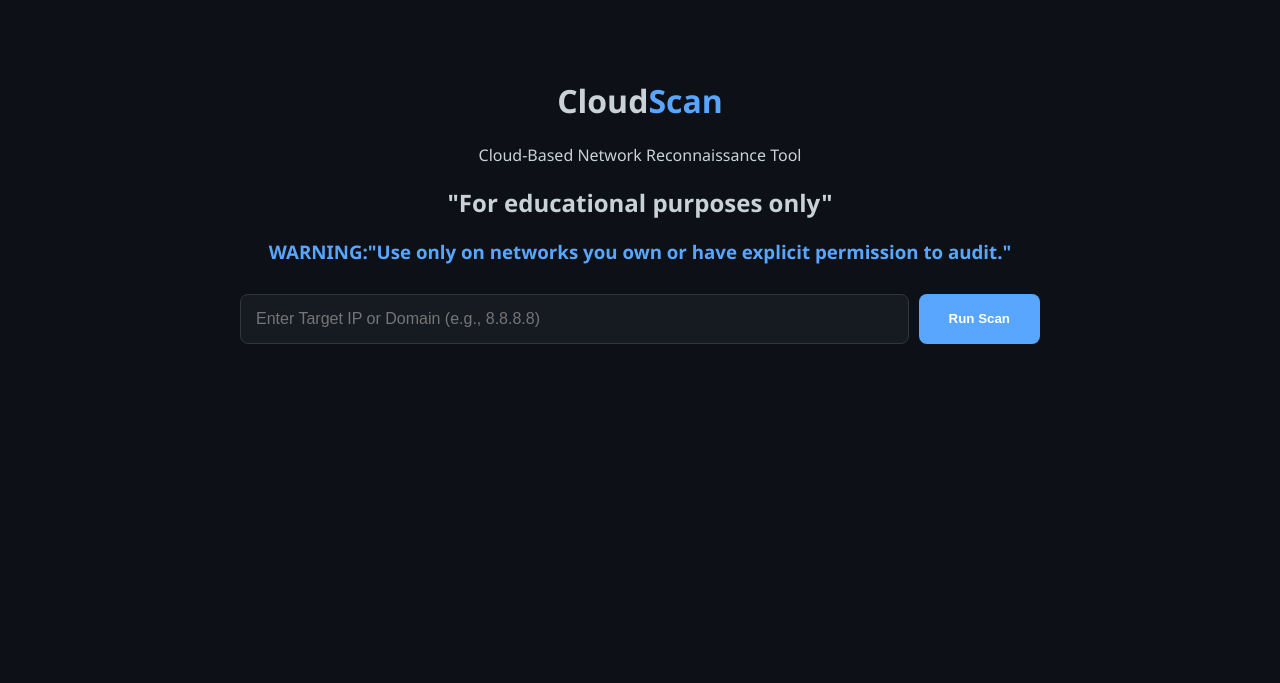
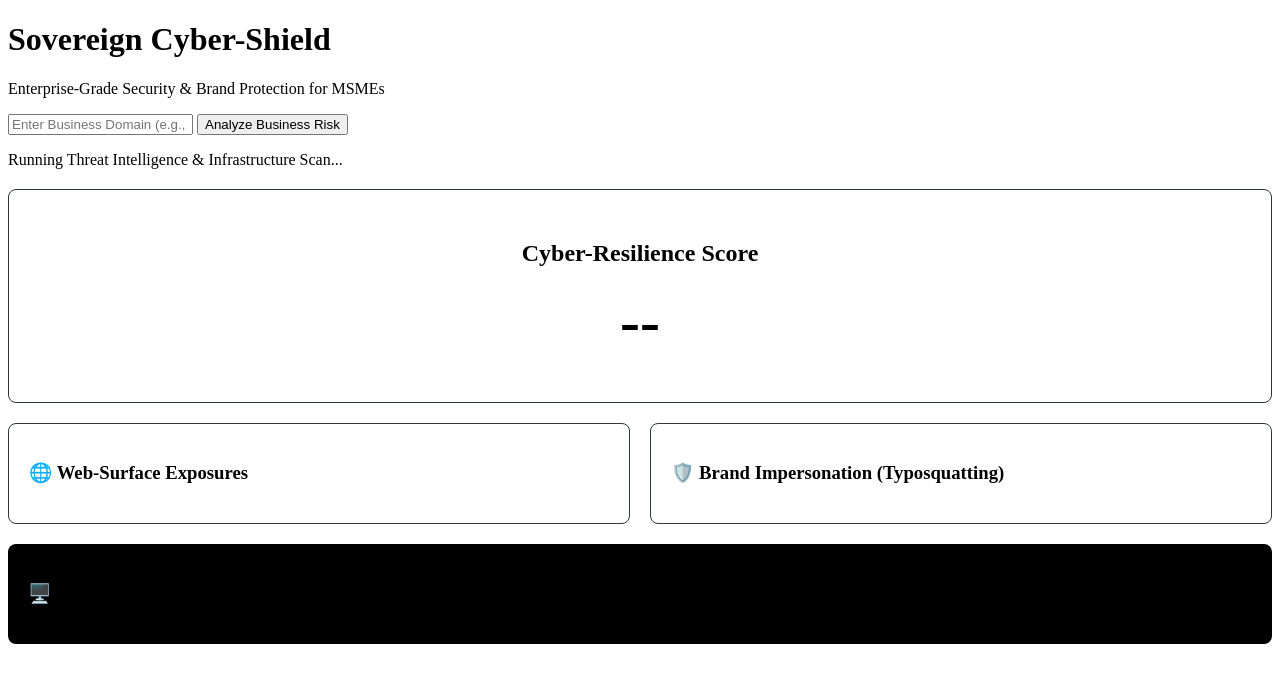
Before and after one commit to Mirkifayat/CloudScanProject, a Flask app: page / in a window 1280 px wide. Shown: the top 683 px of the page. Run offline with Flask 3, Linux system fonts and the light colour scheme.

Commit message:
Initial commit: Sovereign Cyber-Shield MVP

```diff
--- a/app.py
+++ b/app.py
@@ -3,21 +3,89 @@ import subprocess
 import re
 import os
 import shutil
+import requests
+import socket
 
 app = Flask(__name__)
 
-# Helper to find Nmap path (Works on Windows and Linux/Docker)
 def get_nmap_path():
     path = shutil.which("nmap")
-    if path:
-        return path
-    # Fallback for Docker environment
-    return "/usr/bin/nmap"
+    return path if path else "/usr/bin/nmap"
 
-# Security: Only allow valid IP addresses or domain names
 def is_safe_input(target):
     pattern = r"^[a-zA-Z0-9.-]+$"
     return re.match(pattern, target)
+
+# --- NEW FEATURE 1: Web Surface Crawler ---
+def check_web_surface(target):
+    findings = []
+    sensitive_paths = ['/.env', '/.git/config', '/admin/', '/wp-config.php.bak']
+
+    # Ensure target has protocol
+    base_url = f"http://{target}" if not target.startswith('http') else target
+
+    for path in sensitive_paths:
+        try:
+            url = f"{base_url}{path}"
+            response = requests.get(url, timeout=3, verify=False)
+            if response.status_code == 200:
+                findings.append(f"CRITICAL: Exposed file found at {path}")
+            elif response.status_code in [401, 403]:
+                findings.append(f"WARNING: Protected admin panel detected at {path}")
+        except requests.exceptions.RequestException:
+            pass
+
+    if not findings:
+        findings.append("SUCCESS: No common sensitive files exposed.")
+    return findings
+
+# --- NEW FEATURE 2: Brand Protection (Typosquatting) ---
+def check_typosquatting(domain):
+    # Strip protocol if present
+    domain = domain.replace("http://", "").replace("https://", "").split("/")[0]
+
+    if domain.count('.') == 0:
+        return ["N/A: Please enter a valid domain (e.g., example.com) to check brand protection."]
+
+    base, tld = domain.rsplit('.', 1)
+    impersonations = []
+
+    # Generate simple typos (e.g., replacing 'i' with '1', 'o' with '0')
+    typos = []
+    if 'i' in base: typos.append(base.replace('i', '1') + f".{tld}")
+    if 'o' in base: typos.append(base.replace('o', '0') + f".{tld}")
+    typos.append(base + f"s.{tld}") # Plural addition
+
+    for typo in typos:
+        try:
+            socket.gethostbyname(typo)
+            impersonations.append(f"DANGER: {typo} is registered! Someone might be impersonating your brand.")
+        except socket.gaierror:
+            impersonations.append(f"SAFE: {typo} is not registered.")
+
+    return impersonations
+
+# --- NEW FEATURE 3: Cyber-Resilience Score ---
+def calculate_score(nmap_output, web_findings, typo_findings):
+    score = 100
+
+    # Deduct for open ports found in Nmap
+    open_ports = len(re.findall(r"open", nmap_output, re.IGNORECASE))
+    score -= (open_ports * 5)
+
+    # Deduct for critical web exposures
+    for finding in web_findings:
+        if "CRITICAL" in finding:
+            score -= 30
+        elif "WARNING" in finding:
+            score -= 10
+
+    # Deduct for brand risks
+    for finding in typo_findings:
+        if "DANGER" in finding:
+            score -= 15
+
+    return max(0, score) # Score cannot drop below 0
 
 @app.route('/')
 def index():
@@ -32,27 +100,38 @@ def scan():
         return jsonify({"error": "Invalid or unsafe target input"}), 400
 
     try:
+        # 1. Run Web Surface Check
+        web_findings = check_web_surface(target)
+
+        # 2. Run Brand Protection Check
+        typo_findings = check_typosquatting(target)
+
+        # 3. Run Nmap Infrastructure Check
         nmap_path = get_nmap_path()
-
-        # Using -F (Fast), -Pn (No Ping), and --script=vuln for Cyber depth
-       # Added -T4 for speed and -max-retries to stop Nmap from trying too hard on blocked ports
-        command = ["nmap", "-sT", "-F", "-Pn", "-sV", "-T4", "--max-retries", "1", "--script=default", target]
-
-        # Timeout set to 150 seconds because 'vuln' scripts take time
+        command = [nmap_path, "-sT", "-F", "-Pn", "-sV", "-T4", "--max-retries", "1", target]
         result = subprocess.run(command, capture_output=True, text=True, timeout=150)
 
-        if result.returncode == 0:
-            return jsonify({"results": result.stdout})
-        else:
-            return jsonify({"error": "Nmap Error", "details": result.stderr}), 500
+        if result.returncode != 0:
+             return jsonify({"error": "Nmap Error", "details": result.stderr}), 500
+
+        nmap_output = result.stdout
+
+        # 4. Calculate Final Risk Score
+        risk_score = calculate_score(nmap_output, web_findings, typo_findings)
+
+        # Return the aggregated intelligence
+        return jsonify({
+            "score": risk_score,
+            "web_surface": web_findings,
+            "brand_protection": typo_findings,
+            "nmap_results": nmap_output
+        })
 
     except subprocess.TimeoutExpired:
-        return jsonify({"error": "The scan timed out. Vulnerability scripts require more time or the target is blocking us."}), 408
+        return jsonify({"error": "Scan timed out."}), 408
     except Exception as e:
         return jsonify({"error": f"System Error: {str(e)}"}), 500
 
 if __name__ == '__main__':
-    # Render uses the PORT environment variable
     port = int(os.environ.get("PORT", 10000))
-    # host='0.0.0.0' is REQUIRED for cloud deployment
     app.run(host='0.0.0.0', port=port)
--- a/static/script.js
+++ b/static/script.js
@@ -3,7 +3,13 @@ async function startScan() {
     const btn = document.getElementById('scan-btn');
     const loader = document.getElementById('loader');
     const resultContainer = document.getElementById('result-container');
+
+    // UI Elements
     const output = document.getElementById('output');
+    const scoreCircle = document.getElementById('score-circle');
+    const scoreMessage = document.getElementById('score-message');
+    const webOutput = document.getElementById('web-output');
+    const brandOutput = document.getElementById('brand-output');
 
     if (!target) {
         alert("Please enter a target!");
@@ -14,8 +20,11 @@ async function startScan() {
     loader.classList.remove('hidden');
     resultContainer.classList.add('hidden');
 
+    // Clear previous results
+    webOutput.innerHTML = '';
+    brandOutput.innerHTML = '';
+
     try {
-        // This sends the data to your app.py
         const response = await fetch('/scan', {
             method: 'POST',
             headers: { 'Content-Type': 'application/json' },
@@ -28,7 +37,42 @@ async function startScan() {
         resultContainer.classList.remove('hidden');
 
         if (response.ok) {
-            output.textContent = data.results;
+            // 1. Update Score
+            scoreCircle.textContent = data.score + "/100";
+            scoreCircle.className = "score"; // reset
+            if (data.score >= 80) {
+                scoreCircle.classList.add('high');
+                scoreMessage.textContent = "Great! Your digital storefront is highly resilient.";
+            } else if (data.score >= 50) {
+                scoreCircle.classList.add('medium');
+                scoreMessage.textContent = "Warning: Multiple vulnerabilities found. Action required.";
+            } else {
+                scoreCircle.classList.add('low');
+                scoreMessage.textContent = "Critical Danger: Business infrastructure is severely compromised.";
+            }
+
+            // 2. Update Web Surface List
+            data.web_surface.forEach(item => {
+                const li = document.createElement('li');
+                li.textContent = item;
+                if(item.includes("CRITICAL")) li.style.color = "#f85149";
+                if(item.includes("WARNING")) li.style.color = "#d29922";
+                if(item.includes("SUCCESS")) li.style.color = "#3fb950";
+                webOutput.appendChild(li);
+            });
+
+            // 3. Update Brand Protection List
+            data.brand_protection.forEach(item => {
+                const li = document.createElement('li');
+                li.textContent = item;
+                if(item.includes("DANGER")) li.style.color = "#f85149";
+                if(item.includes("SAFE")) li.style.color = "#3fb950";
+                brandOutput.appendChild(li);
+            });
+
+            // 4. Update Raw Nmap
+            output.textContent = data.nmap_results;
+
         } else {
             output.textContent = `Error: ${data.error}\n${data.details || ''}`;
         }
--- a/static/style.css
+++ b/static/style.css
@@ -1,96 +1,59 @@
-:root {
-    --bg-color: #0d1117;
-    --card-bg: #161b22;
-    --accent-color: #58a6ff;
-    --text-color: #c9d1d9;
-    --terminal-green: #3fb950;
+/* Add this to your existing style.css */
+
+.dashboard {
+    display: flex;
+    flex-direction: column;
+    gap: 20px;
+    margin-top: 20px;
+    text-align: left;
 }
 
-body {
-    background-color: var(--bg-color);
-    color: var(--text-color);
-    font-family: 'Segoe UI', Tahoma, Geneva, Verdana, sans-serif;
-    display: flex;
-    justify-content: center;
-    padding-top: 50px;
-}
-
-.container {
-    width: 90%;
-    max-width: 800px;
+.score-card {
+    background: var(--card-bg);
+    border: 1px solid #30363d;
+    border-radius: 8px;
+    padding: 30px;
     text-align: center;
 }
 
-h1 span {
-    color: var(--accent-color);
-}
-h2 span{
-    color: var(--accent-color)
-}
-h3 span {
-   color: var(--accent-color)
-
-}
-.search-box {
-    margin: 30px 0;
-    display: flex;
-    gap: 10px;
+.score {
+    font-size: 60px;
+    font-weight: bold;
+    margin: 10px 0;
 }
 
-input {
-    flex: 1;
-    padding: 15px;
-    border-radius: 8px;
-    border: 1px solid #30363d;
-    background: var(--card-bg);
-    color: white;
-    font-size: 16px;
+.score.high { color: var(--terminal-green); }
+.score.medium { color: #d29922; }
+.score.low { color: #f85149; }
+
+.modules {
+    display: flex;
+    gap: 20px;
 }
 
-button {
-    padding: 15px 30px;
+.module-card {
+    flex: 1;
+    background: var(--card-bg);
+    border: 1px solid #30363d;
     border-radius: 8px;
-    border: none;
-    background: var(--accent-color);
-    color: white;
-    font-weight: bold;
-    cursor: pointer;
-    transition: 0.3s;
+    padding: 20px;
 }
 
-button:hover {
-    background: #1f6feb;
+.module-card ul {
+    list-style-type: none;
+    padding: 0;
 }
 
-#result-container {
+.module-card li {
+    padding: 8px;
+    margin-bottom: 5px;
+    border-radius: 4px;
+    background: rgba(255,255,255,0.05);
+}
+
+.terminal-card {
     background: #000;
     border: 1px solid var(--terminal-green);
     border-radius: 8px;
     padding: 20px;
-    text-align: left;
-    margin-top: 20px;
 }
-
-pre {
-    color: var(--terminal-green);
-    font-family: 'Courier New', Courier, monospace;
-    white-space: pre-wrap;
-    word-wrap: break-word;
-}
-
-.hidden { display: none; }
-
-.spinner {
-    border: 4px solid rgba(255, 255, 255, 0.1);
-    width: 36px;
-    height: 36px;
-    border-radius: 50%;
-    border-left-color: var(--accent-color);
-    animation: spin 1s linear infinite;
-    margin: 20px auto;
-}
-
-@keyframes spin {
-    0% { transform: rotate(0deg); }
-    100% { transform: rotate(360deg); }
-}
--- a/templates/index.html
+++ b/templates/index.html
@@ -3,32 +3,50 @@
 <head>
     <meta charset="UTF-8">
     <meta name="viewport" content="width=device-width, initial-scale=1.0">
-    <title>CloudScan | Vulnerability Scanner</title>
+    <title>Sovereign Cyber-Shield | Future-Proofing Kashmir</title>
     <link rel="stylesheet" href="{{ url_for('static', filename='style.css') }}">
 </head>
 <body>
     <div class="container">
         <header>
-            <h1>Cloud<span>Scan</span></h1>
-            <p>Cloud-Based Network Reconnaissance Tool</p>
-            <h2>"For educational purposes only"</h2>
-            <h3><span>WARNING:"Use only on networks you own or have explicit permission to audit."</span></h3>
+            <h1>Sovereign <span>Cyber-Shield</span></h1>
+            <p>Enterprise-Grade Security & Brand Protection for MSMEs</p>
         </header>
 
         <div class="search-box">
-            <input type="text" id="target" placeholder="Enter Target IP or Domain (e.g., 8.8.8.8)">
-            <button id="scan-btn" onclick="startScan()">Run Scan</button>
+            <input type="text" id="target" placeholder="Enter Business Domain (e.g., yourbusiness.com)">
+            <button id="scan-btn" onclick="startScan()">Analyze Business Risk</button>
         </div>
 
         <div id="loader" class="hidden">
-    <div class="spinner"></div>
-    <p>Running Deep Vulnerability Scan...</p>
-    <p style="font-size: 0.8em; color: gray;">(This usually takes 60-120 seconds for security scripts to finish)</p>
-</div>
+            <div class="spinner"></div>
+            <p>Running Threat Intelligence & Infrastructure Scan...</p>
+        </div>
 
-        <div id="result-container" class="hidden">
-            <h3>Scan Results</h3>
-            <pre id="output"></pre>
+        <div id="result-container" class="hidden dashboard">
+
+            <div class="score-card">
+                <h2>Cyber-Resilience Score</h2>
+                <div id="score-circle" class="score">--</div>
+                <p id="score-message"></p>
+            </div>
+
+            <div class="modules">
+                <div class="module-card">
+                    <h3>🌐 Web-Surface Exposures</h3>
+                    <ul id="web-output"></ul>
+                </div>
+
+                <div class="module-card">
+                    <h3>🛡️ Brand Impersonation (Typosquatting)</h3>
+                    <ul id="brand-output"></ul>
+                </div>
+            </div>
+
+            <div class="terminal-card">
+                <h3>🖥️ Raw Infrastructure Data (For IT/Devs)</h3>
+                <pre id="output"></pre>
+            </div>
         </div>
     </div>
     <script src="{{ url_for('static', filename='script.js') }}"></script>
```
